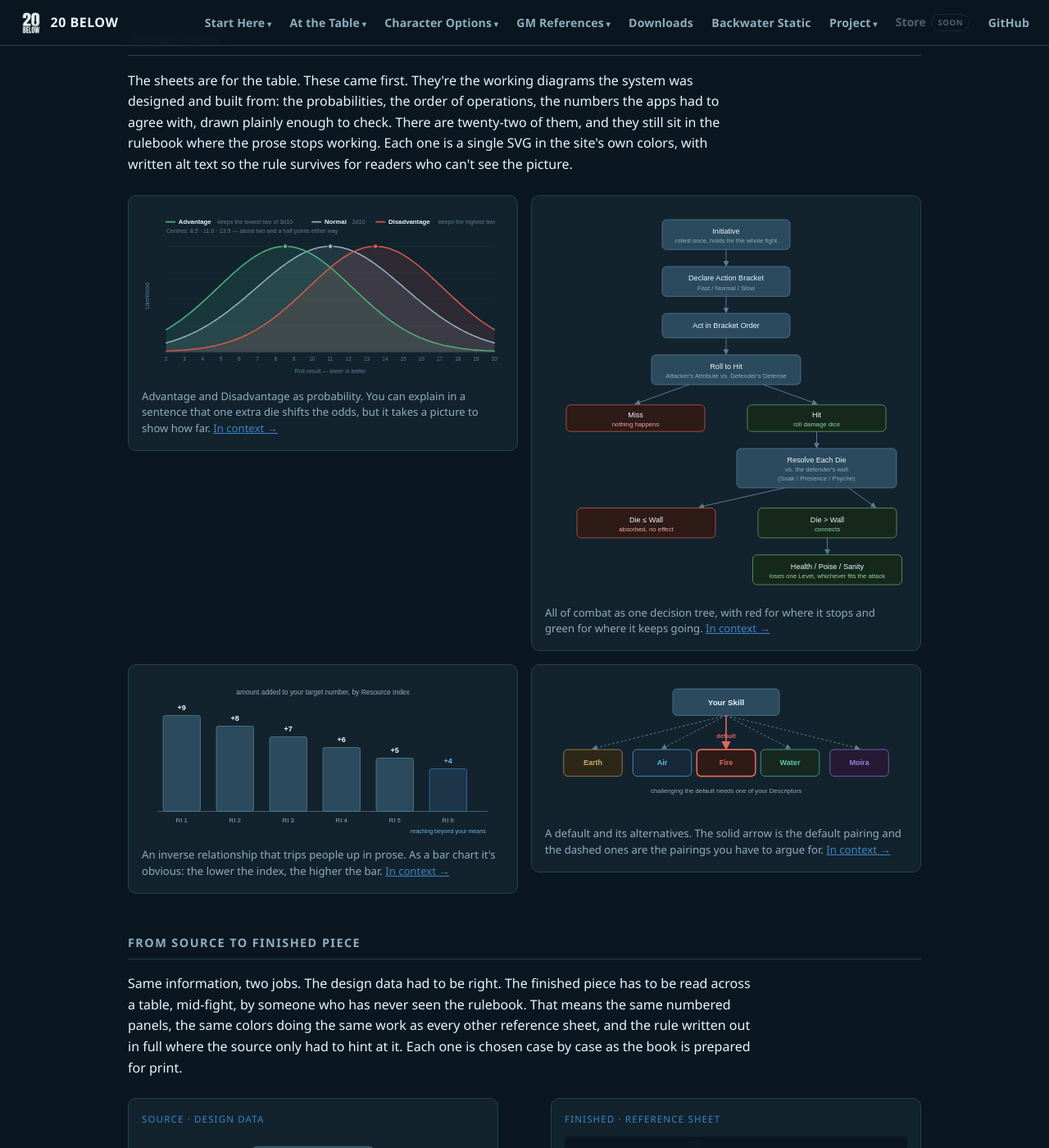
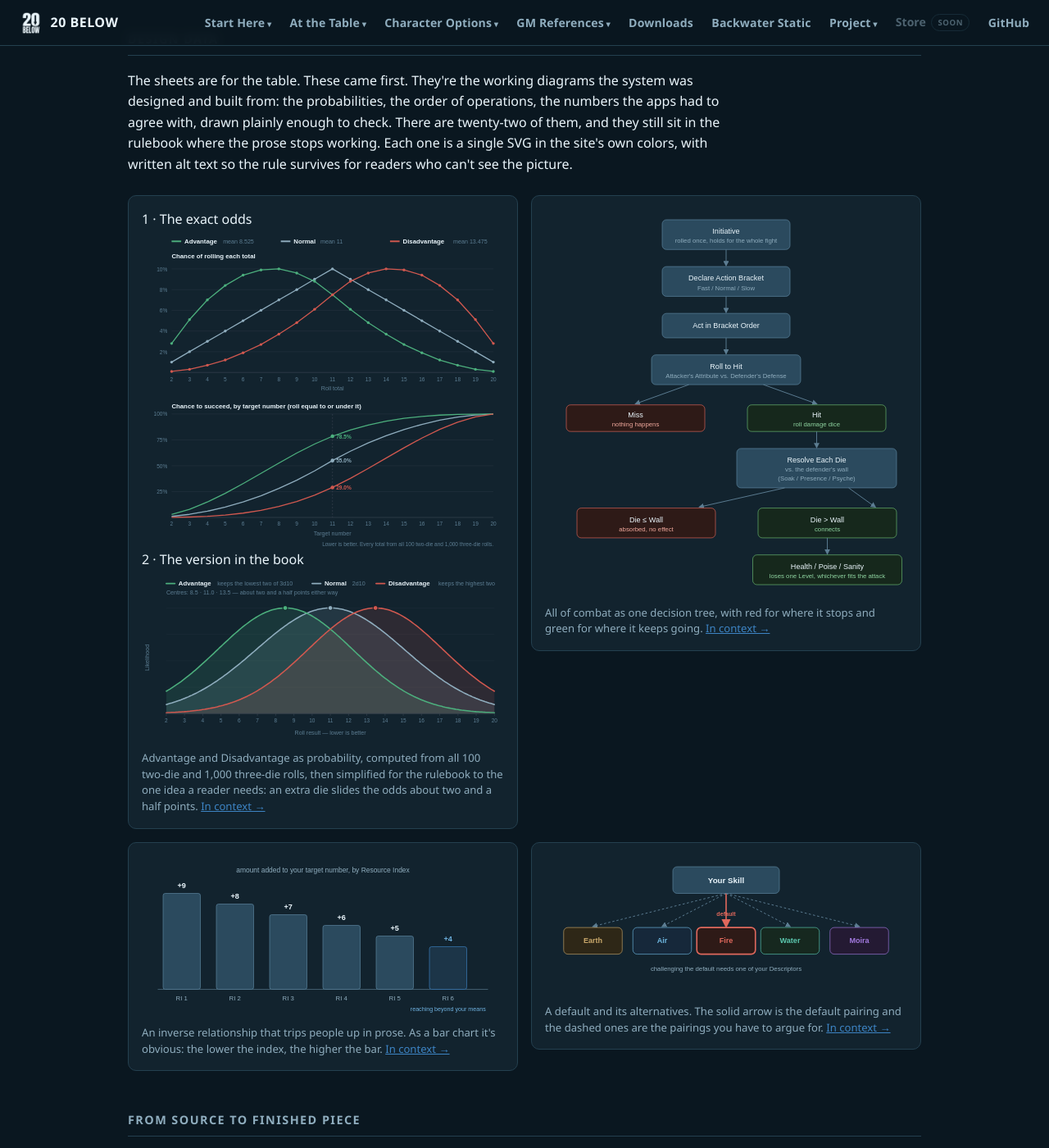
Before and after one commit to feralucce/20_Below, a Jekyll site: the page built from docs/visual-portfolio.html, in a window 1280 px wide and 1400 px high, scrolled down 1673 px. Shown: the whole window at 82% size. Built offline with Jekyll 4.4.1, drawn with Linux system fonts in a browser that asks for light colours; some of the changed text lies outside the part shown.

Commit message:
Portfolio: Advantage and Disadvantage from exact odds to finished sheet
Three steps: the exact odds computed from every roll, the simplified
version the book uses, and a reference sheet that keeps that clarity
with the true curve shapes and the chance to succeed at targets 8, 11
and 14. The first two also sit together in Design Data.

Co-Authored-By: Claude Opus 5.5 <noreply@anthropic.com>

```diff
--- a/docs/visual-portfolio.html
+++ b/docs/visual-portfolio.html
@@ -49,6 +49,13 @@
 
   .compare { display: grid; grid-template-columns: 1fr auto 1fr; gap: 1rem; align-items: stretch; margin-top: 1.5rem; }
   .compare-arrow { align-self: center; }
+  .compare.three { grid-template-columns: 1fr auto 1fr auto 1fr; }
+  .compare .stage-2 { margin-top: 1.1rem; }
+  h3 { font-size: 1.05rem; margin: 2rem 0 0.4rem; }
+  @media (max-width: 900px) {
+    .compare.three { grid-template-columns: 1fr; }
+    .compare.three .compare-arrow { transform: rotate(90deg); justify-self: center; }
+  }
   .compare .stage { font-size: 0.72rem; text-transform: uppercase; letter-spacing: 0.1em; color: var(--accent); margin-bottom: 0.7rem; }
   .compare-arrow { font-size: 2rem; color: var(--accent); }
   @media (max-width: 700px) {
@@ -114,8 +121,11 @@
   </div>
   <div class="diagrams">
     <figure>
-      <img src="/docs/assets/diagrams/roll-curve-comparison.svg" alt="Three overlapping curves. A normal 2d10 roll centres on 11; Advantage, keeping the lowest two of three dice, centres near 8.5; Disadvantage, keeping the highest two, centres near 13.5. The shape is the same in each case and only its position moves." loading="lazy" />
-      <figcaption>Advantage and Disadvantage as probability. You can explain in a sentence that one extra die shifts the odds, but it takes a picture to show how far. <a href="/webbook/how-to-play.html">In context &rarr;</a></figcaption>
+      <div class="stage">1 &middot; The exact odds</div>
+      <a href="/docs/assets/portfolio/roll-odds-data.svg" data-view data-title="The exact odds of Advantage and Disadvantage"><img src="/docs/assets/portfolio/roll-odds-data.svg" alt="Two charts computed from every possible roll. Top: the chance of each total from 2 to 20. A normal 2d10 is a triangle peaking at 11; Advantage, 3d10 keeping the lowest two, peaks at 8, and Disadvantage, keeping the highest two, peaks at 14. Both are narrower than a normal roll and lean toward the middle, and all three peak at 10 percent. Bottom: the chance to succeed at each target number; at 11, Advantage succeeds 78.5 percent of the time, a normal roll 55, Disadvantage 29." loading="lazy" /></a>
+      <div class="stage stage-2">2 &middot; The version in the book</div>
+      <img src="/docs/assets/diagrams/roll-curve-comparison.svg" alt="The book's simplified version: three overlapping curves drawn as the same shape. A normal roll centres on 11, Advantage near 8.5 and Disadvantage near 13.5." loading="lazy" />
+      <figcaption>Advantage and Disadvantage as probability, computed from all 100 two-die and 1,000 three-die rolls, then simplified for the rulebook to the one idea a reader needs: an extra die slides the odds about two and a half points. <a href="/webbook/how-to-play.html">In context &rarr;</a></figcaption>
     </figure>
     <figure>
       <img src="/docs/assets/diagrams/combat-overview-flow.svg" alt="Combat overview flow chart: Initiative is rolled once and holds for the whole fight. Then each round: Declare Action Bracket, then Act in Bracket Order, then Roll to Hit. A miss ends the attack. A hit rolls damage dice, each resolved individually against the defender's wall - a die at or below the wall is absorbed, a die above it connects and costs the defender one Health, Poise, or Sanity Level." loading="lazy" />
@@ -135,6 +145,8 @@
   <div class="prose">
     <p>Same information, two jobs. The design data had to be right. The finished piece has to be read across a table, mid-fight, by someone who has never seen the rulebook. That means the same numbered panels, the same colors doing the same work as every other reference sheet, and the rule written out in full where the source only had to hint at it. Each one is chosen case by case as the book is prepared for print.</p>
   </div>
+
+  <h3>The Combat Flow</h3>
   <div class="compare">
     <figure>
       <div class="stage">Source &middot; design data</div>
@@ -146,6 +158,30 @@
       <div class="stage">Finished &middot; reference sheet</div>
       <a href="/docs/assets/portfolio/combat-flow.webp" data-title="The Combat Flow"><img src="/docs/assets/portfolio/combat-flow-thumb.webp" alt="The Combat Flow reference sheet: six numbered neon panels running from Initiative, once, through declaring a Fast, Normal or Slow band, acting in band order, rolling to hit with red Miss and green Hit branches, and resolving each die against the wall, where a die at or under the wall is absorbed and a die over it costs one Level of Health, Poise or Sanity." loading="lazy" width="560" height="725" /></a>
       <figcaption>The same flow as a letter-size sheet at 600 dpi, built on the reference-sheet template, with the full to-hit rule and the three bands named.</figcaption>
+    </figure>
+  </div>
+
+  <h3>Advantage &amp; Disadvantage</h3>
+  <div class="prose">
+    <p>This one took three steps, because the first honest answer wasn't the clearest one. The exact odds, computed from every possible roll, come out as two charts and 114 values, and they're true: Advantage and Disadvantage don't just slide the curve, they narrow it and tip it to one side. But as a visual presentation, the full data set isn't always clear to the average reader, and what a player needs from it is one idea: an extra die moves your odds about two and a half points. So the book's version draws that idea and nothing else, keeping the centres exact and letting the shapes simplify. The finished sheet keeps that clarity, puts the true shapes back, and adds the numbers a player actually uses at the table: the chance to succeed.</p>
+  </div>
+  <div class="compare three">
+    <figure>
+      <div class="stage">1 &middot; The data</div>
+      <a href="/docs/assets/portfolio/roll-odds-data.svg" data-view data-title="The exact odds of Advantage and Disadvantage"><img src="/docs/assets/portfolio/roll-odds-data.svg" alt="The exact odds: the chance of each total and the chance to succeed at each target number, for a normal roll, Advantage and Disadvantage." loading="lazy" /></a>
+      <figcaption>Every total from 2 to 20 and the chance to succeed at every target, exact.</figcaption>
+    </figure>
+    <div class="compare-arrow" aria-hidden="true">&rarr;</div>
+    <figure>
+      <div class="stage">2 &middot; The presentation</div>
+      <a href="/docs/assets/diagrams/roll-curve-comparison.svg" data-view data-title="The version in the book"><img src="/docs/assets/diagrams/roll-curve-comparison.svg" alt="The book's simplified version: the same curve shape drawn three times, centred at 8.5, 11 and 13.5." loading="lazy" /></a>
+      <figcaption>The one idea, drawn plainly: the centres, exact; the shapes, simplified. <a href="/webbook/how-to-play.html">In context &rarr;</a></figcaption>
+    </figure>
+    <div class="compare-arrow" aria-hidden="true">&rarr;</div>
+    <figure>
+      <div class="stage">3 &middot; The finished piece</div>
+      <a href="/docs/assets/portfolio/advantage-disadvantage.webp" data-title="Advantage &amp; Disadvantage"><img src="/docs/assets/portfolio/advantage-disadvantage-thumb.webp" alt="The Advantage and Disadvantage reference sheet: three panels showing Advantage as 3d10 keep the lowest two, a normal 2d10, and Disadvantage as 3d10 keep the highest two; glowing curves of the true odds centred at 8.5, 11 and 13.5; the chance to succeed at targets 8, 11 and 14 each way; and the rule for counting sources." loading="lazy" width="560" height="725" /></a>
+      <figcaption>A letter-size reference sheet at 600 dpi: the true shapes, the success chances, and how to count your sources.</figcaption>
     </figure>
   </div>
 
```
Also changed, not shown: other parts of docs/visual-portfolio.html (+1 -1 lines), docs/assets/portfolio/advantage-disadvantage-thumb.webp (added), docs/assets/portfolio/advantage-disadvantage.webp (added), docs/assets/portfolio/roll-odds-data.svg (added).
